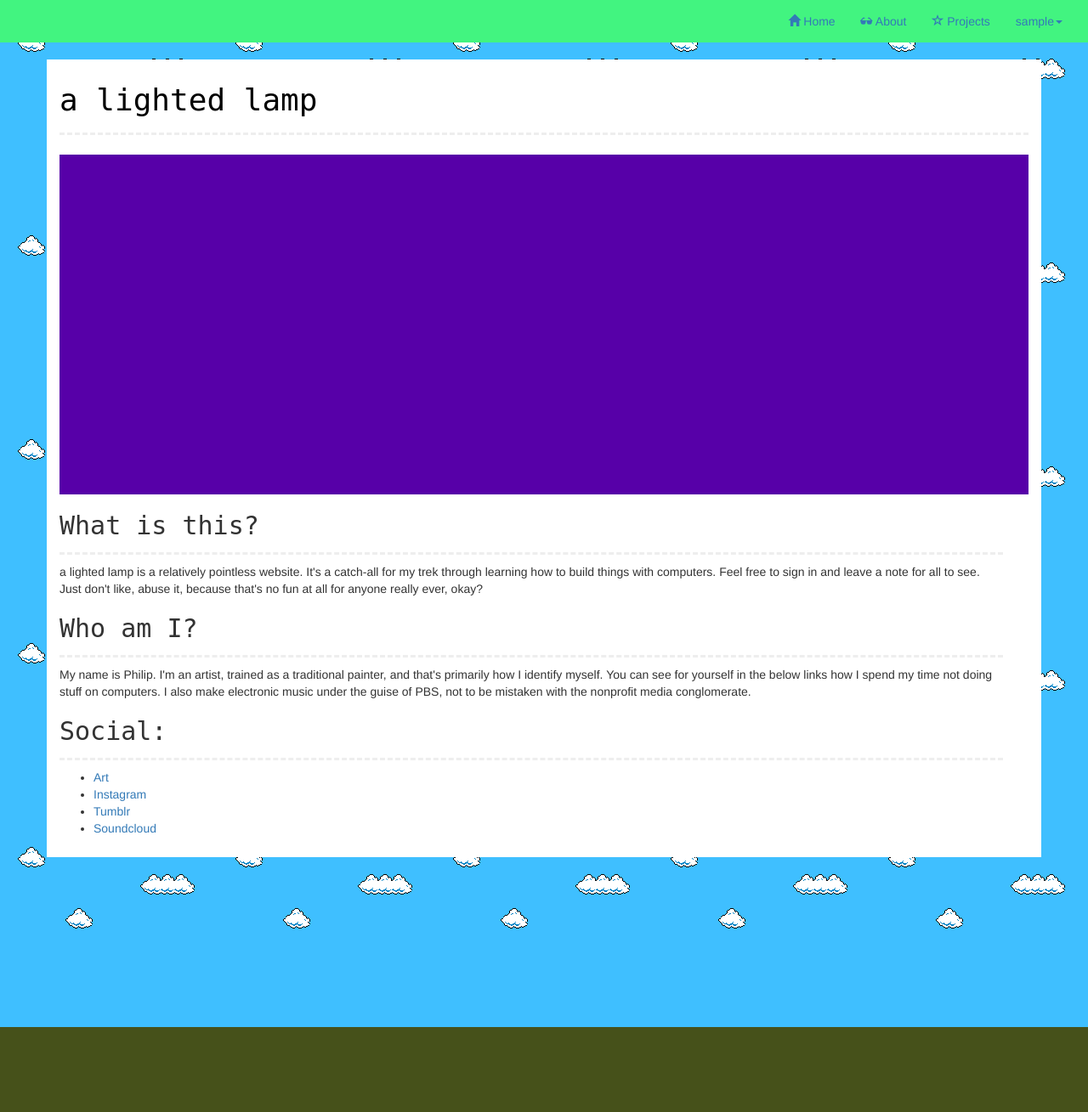
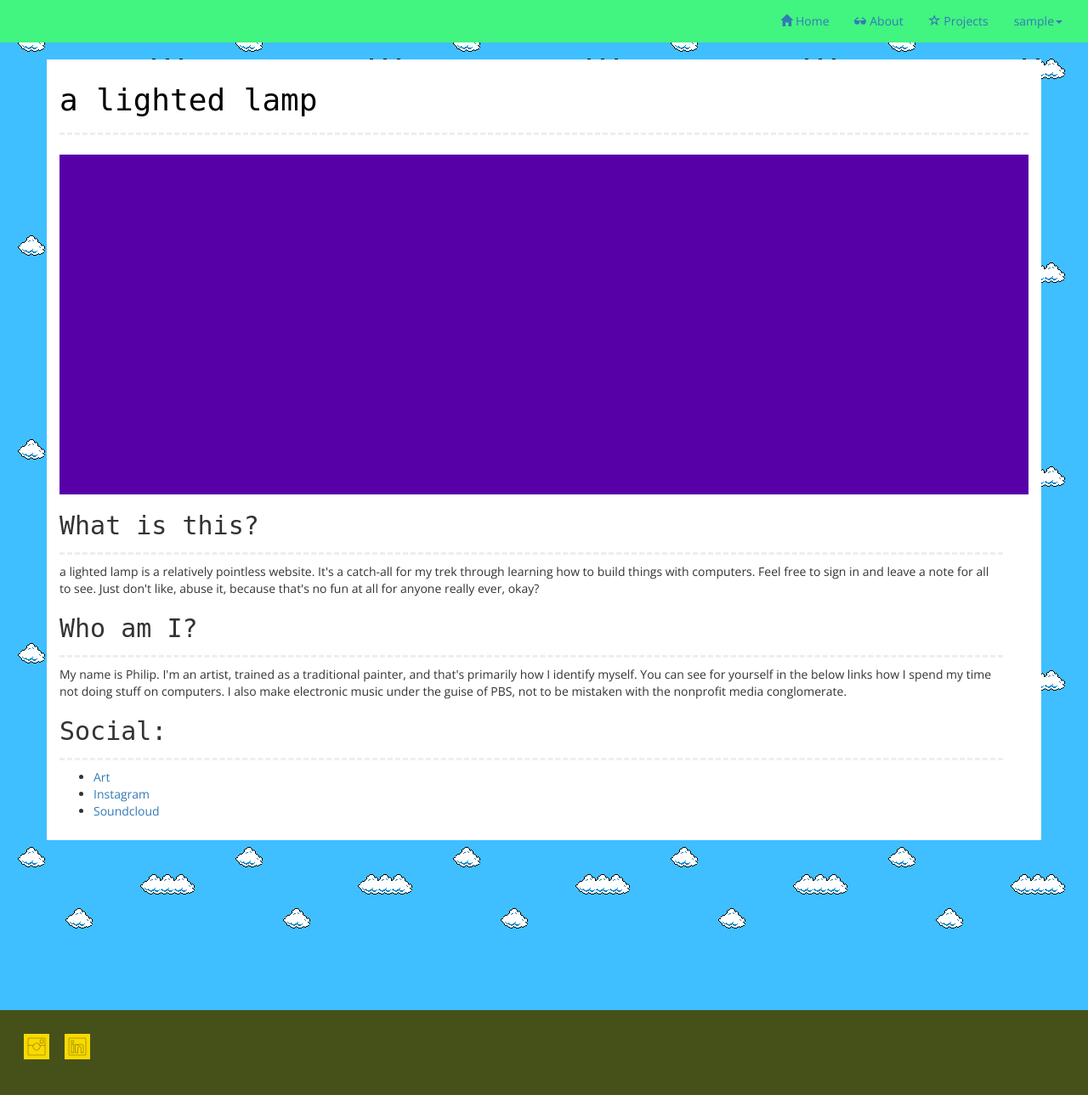
Before and after one commit to alightedlamp/alightedlamp, a Flask app: page /about in a window 1280 px wide. Shown: the whole page at 85% size. Run offline with Flask 2, Linux system fonts and the light colour scheme; a user stored in the database is signed in; tables that the repository leaves empty hold one stand-in row (values such as "Sample post"); parts of the project's set-up code (start-up, migrations or seed data) failed here and were passed over; some libraries are stand-ins or nearby versions; some web fonts are replaced.

Commit message:
version 1

```diff
--- a/app/static/css/styles.css
+++ b/app/static/css/styles.css
@@ -1,6 +1,9 @@
 body {
     /* background-color: #c1f0ff; */
     background-image: url('/static/img/background.gif');
+}
+p, li {
+    font-family: 'Open Sans', sans-serif;
 }
 div.content {
     background-color: white;
--- a/app/templates/about.html
+++ b/app/templates/about.html
@@ -11,12 +11,8 @@
     <ul>
         <li><a href="http://philipharrell.com" target="_blank">Art</a></li>
         <li><a href="http://instagram.com/philipharrell" target="_blank">Instagram</a></li>
-        <li><a href="http://no-thanks.tumblr.com" target="_blank">Tumblr</a></li>
+        <!--<li><a href="http://no-thanks.tumblr.com" target="_blank">Tumblr</a></li>-->
         <li><a href="http://soundcloud.com/p_harrell" target="_blank">Soundcloud</a></li>
     </ul>
 </div>
 {% endblock %}
-
-{% block footer %}
-
-{% endblock %}
--- a/app/templates/base.html
+++ b/app/templates/base.html
@@ -8,7 +8,8 @@
 		<link href="/static/css/bootstrap.min.css" rel="stylesheet" media="screen">
 		<link href="/static/css/styles.css" rel="stylesheet" media="screen">
 		<link href="https://fonts.googleapis.com/css?family=Overpass+Mono" rel="stylesheet">
-    	<script src="http://code.jquery.com/jquery-latest.js"></script>
+		<link href="https://fonts.googleapis.com/css?family=Open+Sans" rel="stylesheet">
+    	<script src="https://code.jquery.com/jquery-latest.js"></script>
     	<script src="/static/js/bootstrap.min.js"></script>
 		<script src="/static/js/moment.js"></script>
 		<link rel="shortcut icon" href="{{ url_for('static', filename='favicon.ico') }}">
@@ -79,10 +80,8 @@
 		</div>
 	</body>
 	<footer class="site-footer">
-		{% block footer %}
-			<span class="sm-icon"><a href="http://instagram.com/philipharrell" target="_blank"><img src="/static/img/ico-insta.png"/></a></span>
-			<span class="sm-icon"><a href="http://no-thanks.tumblr.com" target="_blank"><img src="/static/img/ico-tumb.png"/></a></span>
-			<span class="sm-icon"><a href="https://www.linkedin.com/in/philipharrell" target="_blank"><img src="/static/img/ico-linked.png"/></a></span>
-		{% endblock %}
+		<span class="sm-icon"><a href="http://instagram.com/philipharrell" target="_blank"><img src="/static/img/ico-insta.png"/></a></span>
+		<!--<span class="sm-icon"><a href="http://no-thanks.tumblr.com" target="_blank"><img src="/static/img/ico-tumb.png"/></a></span>-->
+		<span class="sm-icon"><a href="https://www.linkedin.com/in/philipharrell" target="_blank"><img src="/static/img/ico-linked.png"/></a></span>
 	</footer>
 </html>
--- a/app/templates/projects.html
+++ b/app/templates/projects.html
@@ -4,6 +4,6 @@
     <div class="row col-md-12">
         <h2 class="subtitle">Projects:</h2>
         <h3><a href="{{ url_for('studio') }}" target="_blank">The Studio</a></h3>
-        <p>The Studio is a small web application that lets you generate abstract paintings by a few clicks of the mouse.</p>
+        <p>The Studio is a small web application that lets you generate abstract paintings with a few clicks of the mouse.</p>
     </div>
 {% endblock %}
--- a/app/templates/studio.html
+++ b/app/templates/studio.html
@@ -5,7 +5,7 @@
 	<title>The Studio</title>
 	<link rel="stylesheet" type="text/css" href="/static/css/studio.css"/>
 	<script type="text/javascript" src="/static/js/studio.js"></script>
-	<script src="http://code.jquery.com/jquery-latest.js"></script>
+	<script src="https://code.jquery.com/jquery-latest.js"></script>
 </head>
 <body>
 <header>
--- a/app/templates/user.html
+++ b/app/templates/user.html
@@ -10,13 +10,15 @@
       <h2>{{ user.nickname }}</h2>
       {% if user.about_me %}<p>{{ user.about_me }}</p>{% endif %}
       {% if user.last_seen %}<p><em>Last seen: {{ momentjs(user.last_seen).calendar() }}</em></p>{% endif %}
-      <p>{{ user.followers.count() }} followers |
+      <p>{{ user.followers.count() }} followers
+          {% if g.user.is_authenticated %}|
               {% if user.id == g.user.id %}
                   <a href="{{ url_for('edit', nickname=user.nickname) }}">Edit</a></p>
                {% elif not g.user.is_following(user) %}
                   <a href="{{ url_for('follow', nickname=user.nickname) }}">Follow</a>
               {% else %}
                   <a href="{{ url_for('unfollow', nickname=user.nickname) }}">Unfollow</a>
+              {% endif %}
         {% endif %}
       </p>
     </div>
--- a/app/views.py
+++ b/app/views.py
@@ -18,12 +18,12 @@ import json
 @app.route('/index/<int:page>', methods=['GET', 'POST'])
 def index(page=1):
     if g.user.is_authenticated:
-        posts = g.user.followed_posts().paginate(page, POSTS_PER_PAGE, False)
+        posts = g.user.followed_posts().order_by(Post.timestamp.desc()).paginate(page, POSTS_PER_PAGE, False)
         return render_template('index.html',
                                title='Home',
                                posts=posts)
     else:
-        posts = Post.query.paginate(page, POSTS_PER_PAGE, False)
+        posts = Post.query.order_by(Post.timestamp.desc()).paginate(page, POSTS_PER_PAGE, False)
         google = get_google_auth()
         auth_url, state = google.authorization_url(
             Auth.AUTH_URI, access_type='offline')
@@ -118,7 +118,6 @@ def logout():
 
 @app.route('/user/<nickname>')
 @app.route('/user/<nickname>/<int:page>')
-@login_required
 def user(nickname, page=1):
     user = User.query.filter_by(nickname=nickname).first()
     if user is None:
```
Also changed, not shown: 1 other file. Lines whose indentation alone changed are shown as unchanged.
